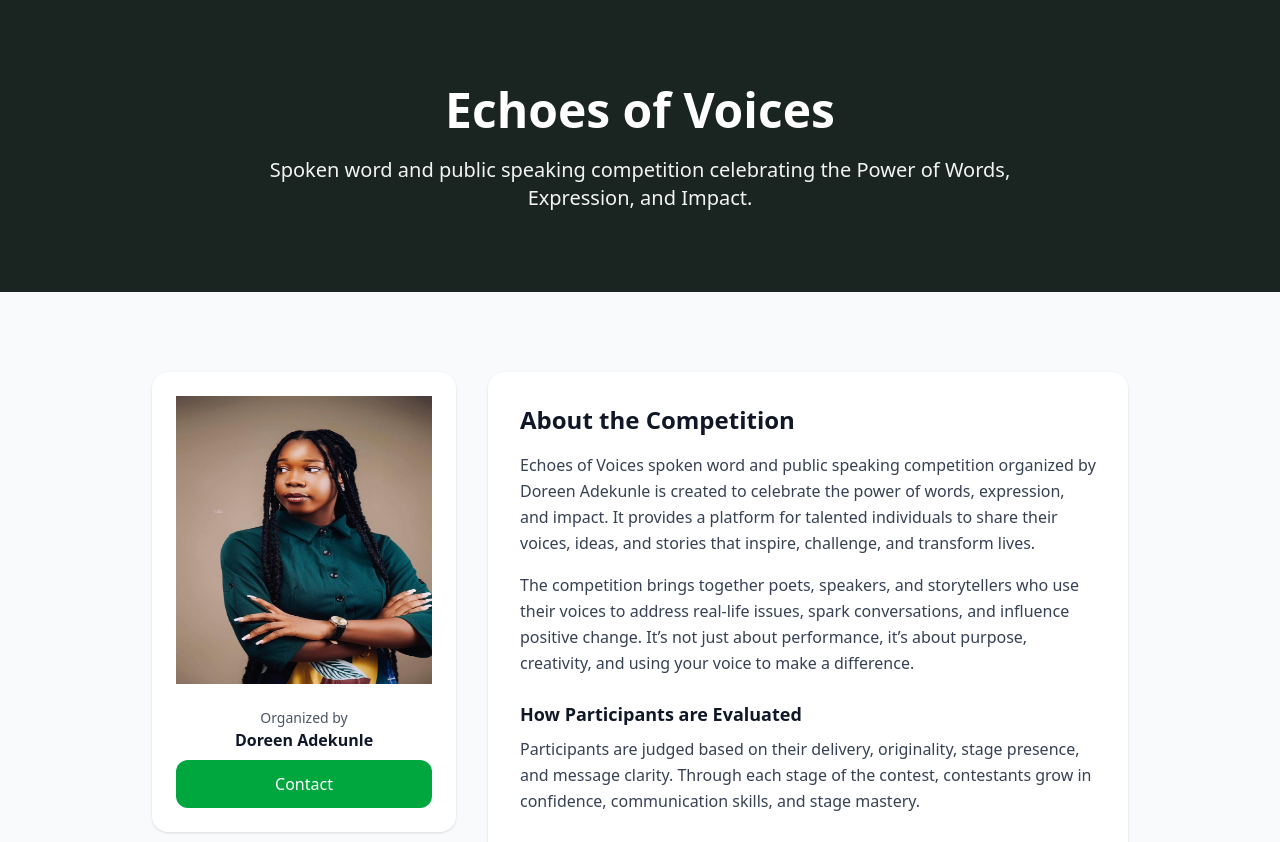
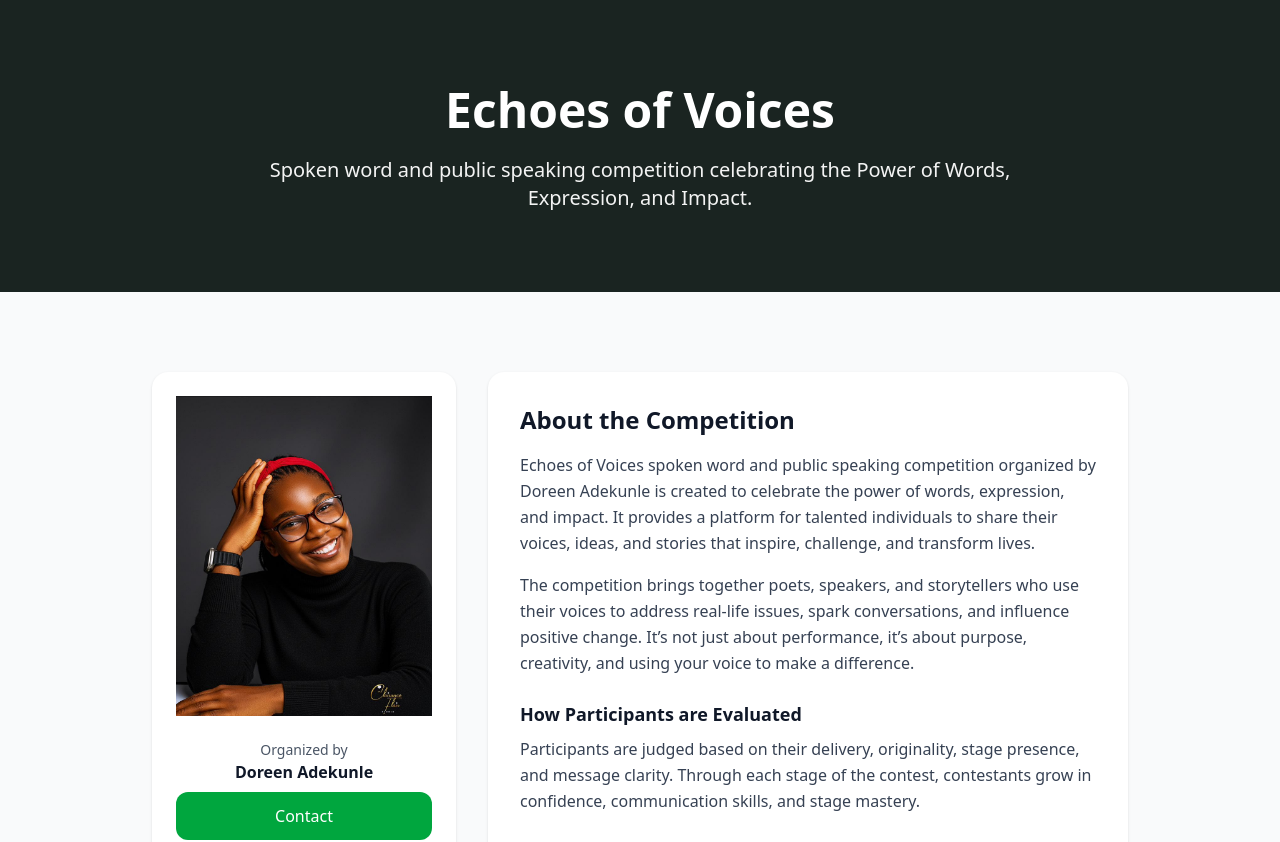
Before and after one commit to isaiah973/rankingSystem, a React (Vite) app: page /about in a window 1280 px wide. Shown: the top 842 px of the page. Built offline with nearby package versions, Linux system fonts and the light colour scheme.

Commit message:
second edit

```diff
--- a/src/Components/AboutPage.jsx
+++ b/src/Components/AboutPage.jsx
@@ -44,8 +44,8 @@ export default function AboutPage() {
           {/* Left column - Image / visual */}
           <div className="md:max-w-sm md:text-center">
             <div className="rounded-2xl bg-white shadow p-6 h-full flex flex-col justify-center">
-              <div className="h-72 rounded-md bg-gradient-to-br from-yellow-200 to-yellow-400 flex items-center justify-center">
-                <img src="/Images/doreen3.jpeg" alt="Organizer Doreen Adekunle"
+              <div className="h-80 rounded-md bg-gradient-to-br from-yellow-200 to-yellow-400 flex items-center justify-center">
+                <img src="/Images/doreen4.jpeg" alt="Organizer Doreen Adekunle"
                 className="w-full h-full"
                 />
               </div>
```
Also changed, not shown: public/Images/doreen4.jpeg (added).
